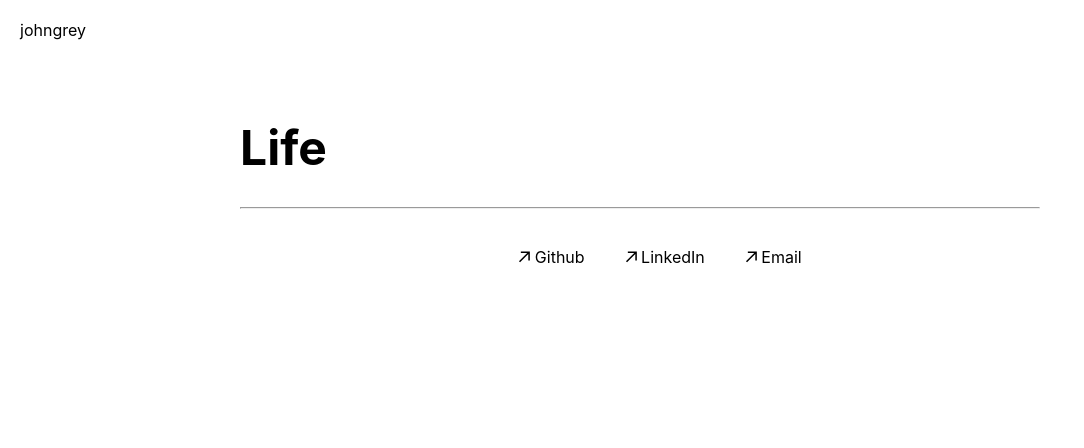
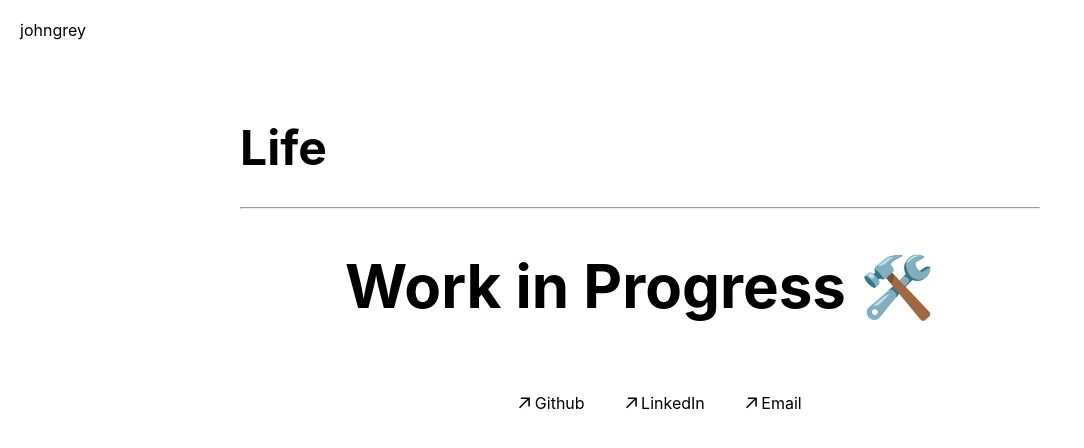
Before and after one commit to jjohngrey/johngrey.com, a Next.js app: page /life/page in a window 1280 px wide. Shown: the top 448 px of the page, without its empty margins (0-1084 px from the left). Built offline with nearby package versions, Linux system fonts and the light colour scheme.

Commit message:
work in progress

```diff
--- a/src/pages/blog/page.tsx
+++ b/src/pages/blog/page.tsx
@@ -6,6 +6,7 @@ export default function Blog() {
     return (
         <div>
             <Section title="Blog" />
+            <h1 style={{display: "flex", justifyContent: "center", fontSize: "60px"}}>Work in Progress 🛠️</h1>
         </div>
     )
 }
--- a/src/pages/life/page.tsx
+++ b/src/pages/life/page.tsx
@@ -8,6 +8,7 @@ export default function Life() {
     return (
         <div>
             <Section title="Life"/>
+            <h1 style={{display: "flex", justifyContent: "center", fontSize: "60px"}}>Work in Progress 🛠️</h1>
         </div>
     )
 }
```
